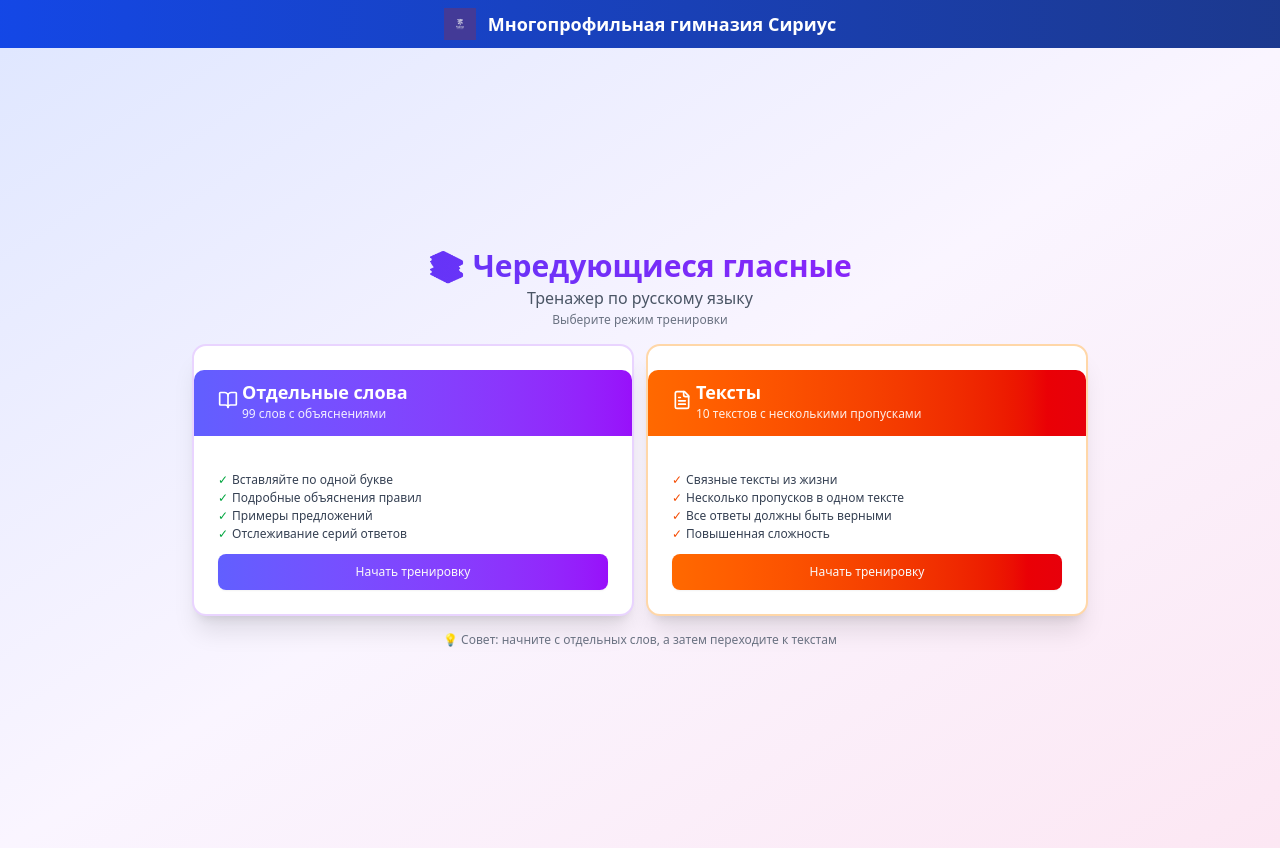
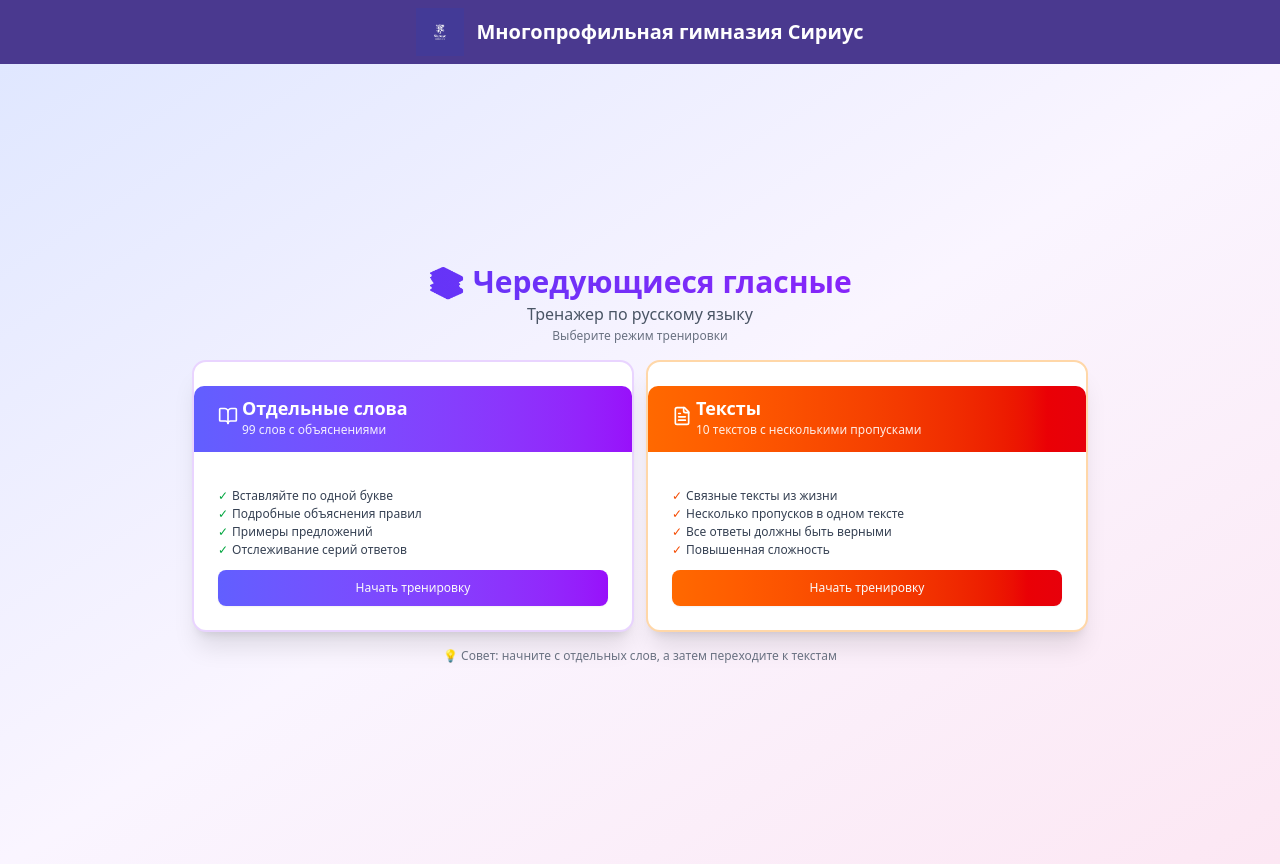
Before and after one commit to Anastasia462208/1111, a React (Vite) app: page / in a window 1280 px wide. Built offline with nearby package versions, Linux system fonts and the light colour scheme.

Commit message:
Version 18: Save current changes

```diff
--- a/src/Header.jsx
+++ b/src/Header.jsx
@@ -3,9 +3,9 @@ import siriusLogo from './assets/images/sirius_logo.jpg'
 
 function Header() {
   return (
-    <div className="w-full bg-gradient-to-r from-blue-700 to-blue-900 text-white p-2 flex items-center justify-center shadow-md">
-      <img src={siriusLogo} alt="Логотип Сириус" className="h-8 mr-3" />
-      <h2 className="text-lg font-semibold">Многопрофильная гимназия Сириус</h2>
+    <div className="w-full bg-[#4A398F] text-white p-2 flex items-center justify-center shadow-md">
+      <img src={siriusLogo} alt="Логотип Сириус" className="h-12 mr-3" />
+      <h2 className="text-xl font-semibold">Многопрофильная гимназия Сириус</h2>
     </div>
   )
 }
```
Also changed, not shown: 4 other files (tests, documents, lock files or other folders).
